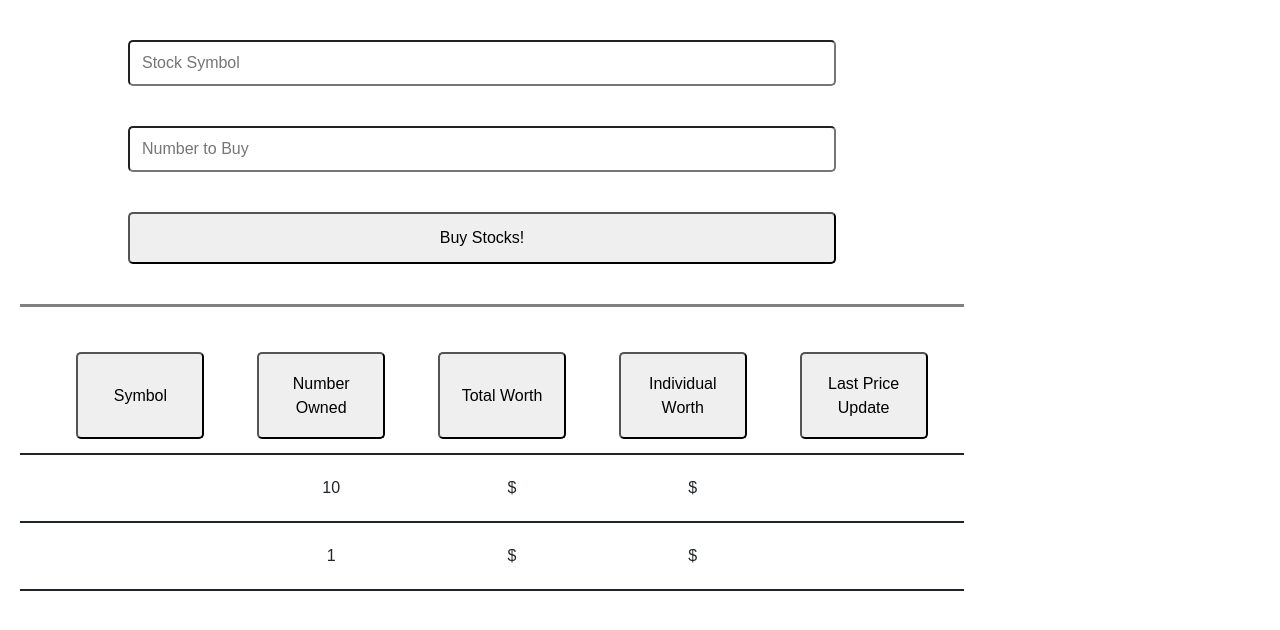
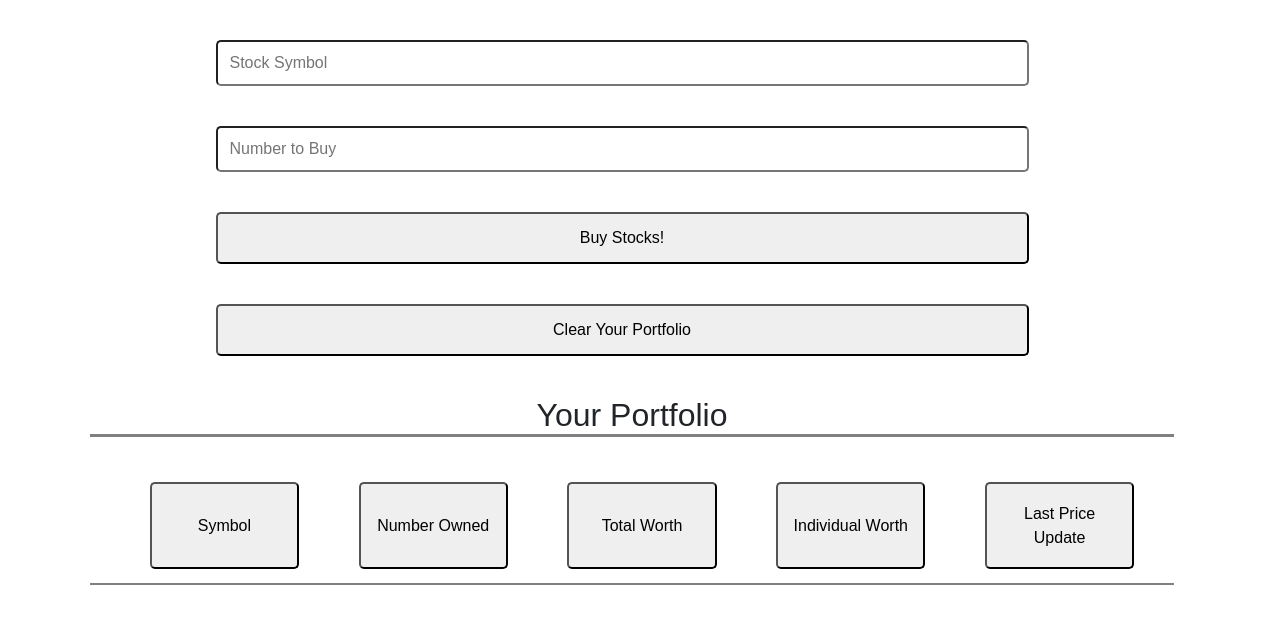
Before and after one commit to eespurlock/Web_Development, a plain HTML site: page fp/index.html in a window 1280 px wide. Drawn offline with nearby package versions, Linux system fonts and the light colour scheme; no server answers.

Commit message:
final version ready for submission

```diff
--- a/fp/stocks.css
+++ b/fp/stocks.css
@@ -1,17 +1,16 @@
 /*style rules for my sock buying website*/
 
 body {padding-right: 1em;
-      cursor: pointer;}
-
-body{font-family: Arial;
-	width: 960px;
-	display: block;
-	margin-left: 20px;
-	margin-right: 20px;
-	margin-top: 5px;
-	margin-bottom: 5px;
-	justify-content: center;
-	text-align: center;}
+      cursor: pointer;
+      font-family: Arial;
+      width: 1100px;
+      display: block;
+      margin-left: auto;
+      margin-right: auto;
+      margin-top: 5px;
+      margin-bottom: 5px;
+      justify-content: center;
+      text-align: center;}
 
 div{margin-top: 20px;
 	margin-bottom: 20px;}
@@ -21,13 +20,6 @@ h2{border-bottom-style: solid;
 	border-bottom-color: gray;
 	margin-top:20px;
 	margin-bottom: 20px;}
-
-h5{border-bottom-style: dashed;
-	border-bottom-width: 3px;
-	border-bottom-color: gray;
-	border-top-style: dashed;
-	border-top-width: 3px;
-	border-top-color: gray}
 
 button, input {border-radius: 5px;
 		margin-top:20px;
@@ -42,6 +34,7 @@ ul {
 	list-style-type: none;
 	border-bottom-style: solid;
 	border-bottom-width: 2px;
+	border-bottom-color: gray;
 	justify-content: center;
 	text-align: center;
 }
--- a/fp/stocks.js
+++ b/fp/stocks.js
@@ -4,9 +4,11 @@
 class stocks extends React.Component{
 
 	constructor (props) {
+		localStorage.setItem("dummy", 0)
+		console.log("Just set")
 		super(props);
 		this.state = {
-			my_stocks: {"AAPL": {"number_bought": 10}, "MSFT": {"number_bought": 1}},
+			my_stocks: JSON.parse(localStorage.getItem("my_stocks")) || {},
 			sort_by : "symbol",
 			ascending: true
 		};
@@ -21,17 +23,16 @@ class stocks extends React.Component{
 						React.createElement("input", {"className": "buyStocks", "id": "num","type": "text", "placeholder": "Number to Buy"}),
 						React.createElement('button', {"clasName": "buyStocks", "onClick": this.submitStocks}, "Buy Stocks!")
 						),
+					React.createElement("button", {"className": "buyStocks", "onClick": this.clearStocks}, "Clear Your Portfolio"),
 					React.createElement("div",{"className": "portfolio"},
-							React.createElement("h2", {"className": "portfolio"}),
+							React.createElement("h2", {"className": "portfolio"}, "Your Portfolio"),
 							portfolio))
 				)
 
 	}
 
 	stockPortfolio () {
-		console.log("We are about to attempt sorting the list")
 		const sorted_lst = this.sort_lst()
-		console.log(sorted_lst)
 		var return_lst = []
 		return_lst.push( React.createElement("ul", {"id": "portfolio"},
 				React.createElement("li", {"className": "symbol"}, React.createElement("button", {"className": "symbol", "onClick": this.sort}, "Symbol")),
@@ -54,7 +55,6 @@ class stocks extends React.Component{
 	}
 
 	sort_lst () {
-		console.log(this.state)
 		var stocks_lst = []
 		var sort_key = this.state.sort_by
 		for (var sym in this.state.my_stocks){
@@ -76,13 +76,10 @@ class stocks extends React.Component{
 	sort = (event) =>{
 		event.preventDefault()
 		const class_name = event.target.className;
-		console.log(class_name)
 		var ascending_now = true;
 		if (class_name === this.state.sort_by){
-			console.log("The button is equal to the sorted list already")
 			if (this.state.ascending){ascending_now = false;}
 		}
-		console.log(ascending_now)
 		this.setState({sort_by : class_name});
 		this.setState({ascending : ascending_now});
 
@@ -110,6 +107,8 @@ class stocks extends React.Component{
 				current_stock.worth = num * current_stock.latestPrice
 				set_state[data.symbol] = current_stock
 				this.setState({my_stocks: set_state})
+				localStorage.setItem("my_stocks", JSON.stringify(set_state));
+				console.log(localStorage.getItem("my_stocks"))
 			}
 		}))
 	}
@@ -130,6 +129,12 @@ class stocks extends React.Component{
 		this.buyStocks(sym, num);
 	}
 
+	clearStocks = (event) => {
+		event.preventDefault();
+		this.setState({my_stocks: {}});
+		localStorage.clear();
+	}
+
 }
 
 //I got this code from https://reactjs.org/docs/add-react-to-a-website.html
```
Also changed, not shown: fp/index.html (+0 -9 lines), fp/package-lock.json (added), 1 other file.
